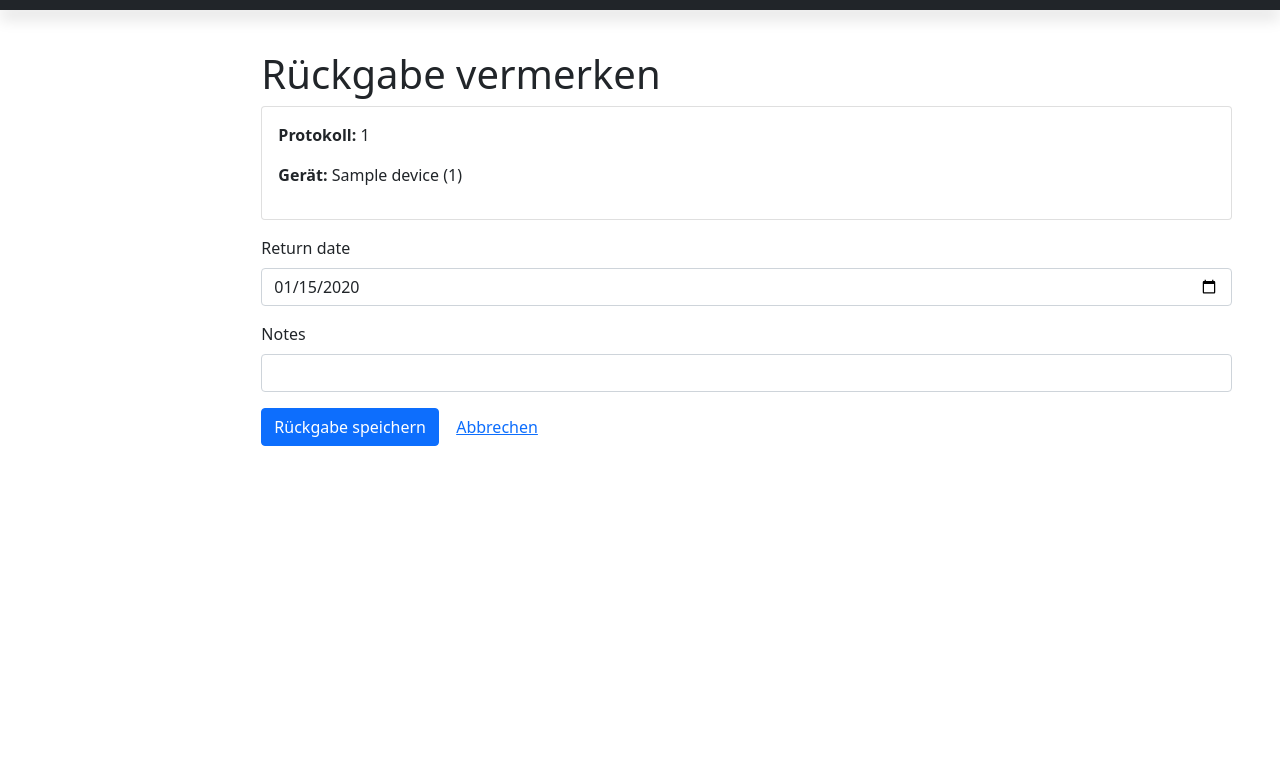
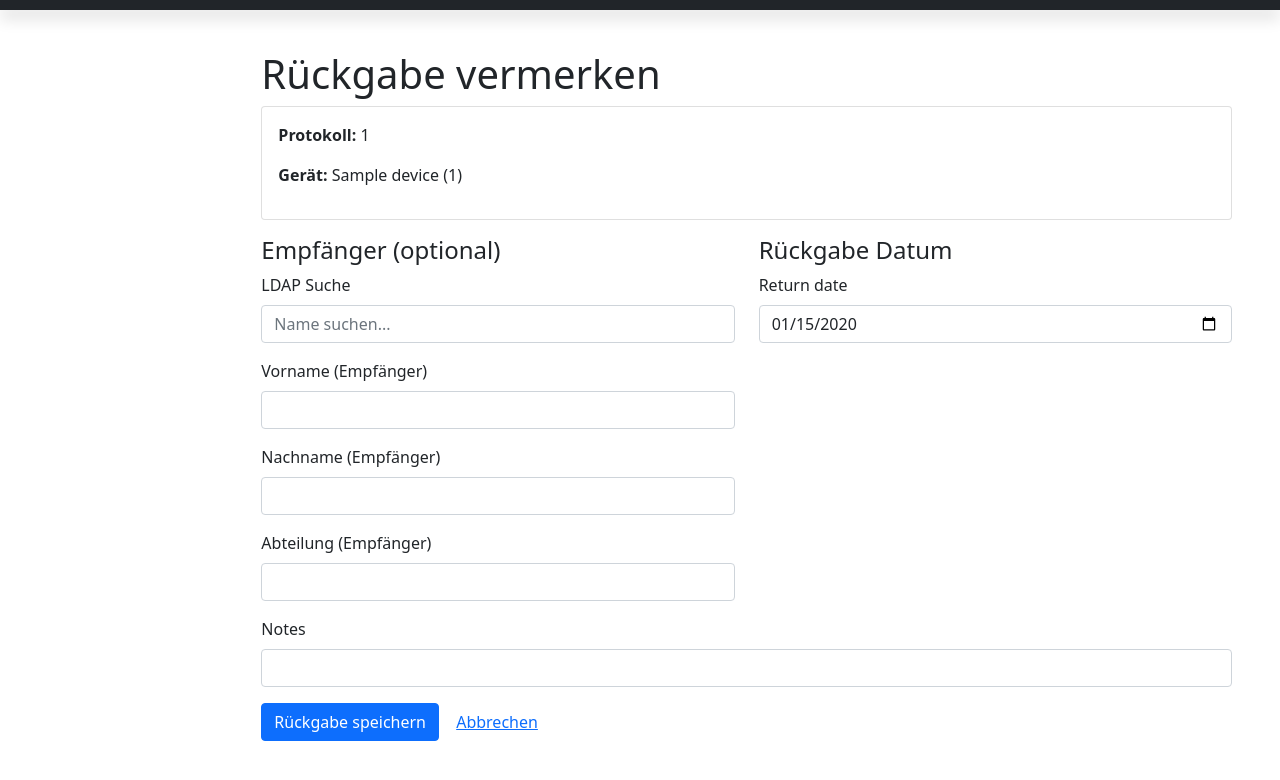
Before and after one commit to ghanitoos/indigo, a Python web app: template core-app/modules/inventory_admin/templates/inventory_admin/return_handover.html in a window 1280 px wide. Shown: the top 780 px of the page. Run offline with Jinja, Linux system fonts and the light colour scheme; the template is opened without the code that fills it: most values are stand-ins (such as "Sample title", 1, 10 or a date in 2020); form fields are guessed from the names that the template uses.

Commit message:
inventory_admin: Add LDAP search to return form and accept submitted receiver; prefer submitted receiver over current_user

```diff
--- a/core-app/modules/inventory_admin/templates/inventory_admin/return_handover.html
+++ b/core-app/modules/inventory_admin/templates/inventory_admin/return_handover.html
@@ -12,6 +12,31 @@
 
   <form method="POST" action="{{ url_for('inventory_admin.return_handover_no_csrf', handover_id=handover.id) }}">
       {{ form.hidden_tag() }}
+    <div class="row">
+      <div class="col-md-6">
+        <h4>Empfänger (optional)</h4>
+        <div class="mb-3 position-relative">
+          <label class="form-label">LDAP Suche</label>
+          <input type="text" id="receiver-search" class="form-control" placeholder="Name suchen...">
+          <div id="receiver-results" class="list-group position-absolute w-100" style="z-index:1000;"></div>
+        </div>
+        <input type="hidden" id="receiver_id" name="receiver_id">
+        <input type="hidden" id="receiver_ldap_username" name="receiver_ldap_username">
+        <div class="mb-3">
+          <label class="form-label">Vorname (Empfänger)</label>
+          <input id="receiver_first_name" name="receiver_first_name" class="form-control">
+        </div>
+        <div class="mb-3">
+          <label class="form-label">Nachname (Empfänger)</label>
+          <input id="receiver_last_name" name="receiver_last_name" class="form-control">
+        </div>
+        <div class="mb-3">
+          <label class="form-label">Abteilung (Empfänger)</label>
+          <input id="receiver_department" name="receiver_department" class="form-control">
+        </div>
+      </div>
+      <div class="col-md-6">
+        <h4>Rückgabe Datum</h4>
         <div class="mb-3">
           {{ form.return_date.label(class="form-label") }}
           {% if handover.return_date %}
@@ -19,6 +44,8 @@
           {% else %}
             {{ form.return_date(class="form-control") }}
           {% endif %}
+        </div>
+      </div>
     </div>
     <div class="mb-3">
       {{ form.notes.label(class="form-label") }}
@@ -29,3 +56,44 @@
   </form>
 </div>
 {% endblock %}
+
+  {% block extra_js %}
+  <script>
+  document.addEventListener('DOMContentLoaded', function() {
+    setupSearch('receiver');
+  });
+
+  function setupSearch(type) {
+    const input = document.getElementById(type + '-search');
+    const results = document.getElementById(type + '-results');
+    let timeout = null;
+    input.addEventListener('input', function() {
+      clearTimeout(timeout);
+      const query = this.value;
+      if (query.length < 2) { results.innerHTML = ''; return; }
+      timeout = setTimeout(() => {
+        fetch(`{{ url_for('inventory_admin.search_users') }}?q=${encodeURIComponent(query)}`)
+        .then(r => r.json()).then(data => {
+          results.innerHTML = '';
+          data.forEach(user => {
+            const item = document.createElement('a');
+            item.href = '#'; item.className = 'list-group-item list-group-item-action';
+            item.innerHTML = `<strong>${user.display_name}</strong> <small class="text-muted">(${user.department})</small>`;
+            item.addEventListener('click', function(e){ e.preventDefault(); fillUser(type, user); results.innerHTML=''; input.value=''; });
+            results.appendChild(item);
+          });
+        });
+      }, 250);
+    });
+  }
+
+  function fillUser(type, user) {
+    document.getElementById(type + '_ldap_username').value = user.ldap_username || '';
+    document.getElementById(type + '_first_name').value = user.first_name || '';
+    document.getElementById(type + '_last_name').value = user.last_name || '';
+    document.getElementById(type + '_department').value = user.department || '';
+    // clear receiver_id since LDAP selection may not map to local PersonRef id
+    const idElem = document.getElementById(type + '_id'); if (idElem) idElem.value = '';
+  }
+  </script>
+  {% endblock %}
```
Also changed, not shown: core-app/modules/inventory_admin/routes.py (+39 -15 lines). Lines whose indentation alone changed are shown as unchanged.
